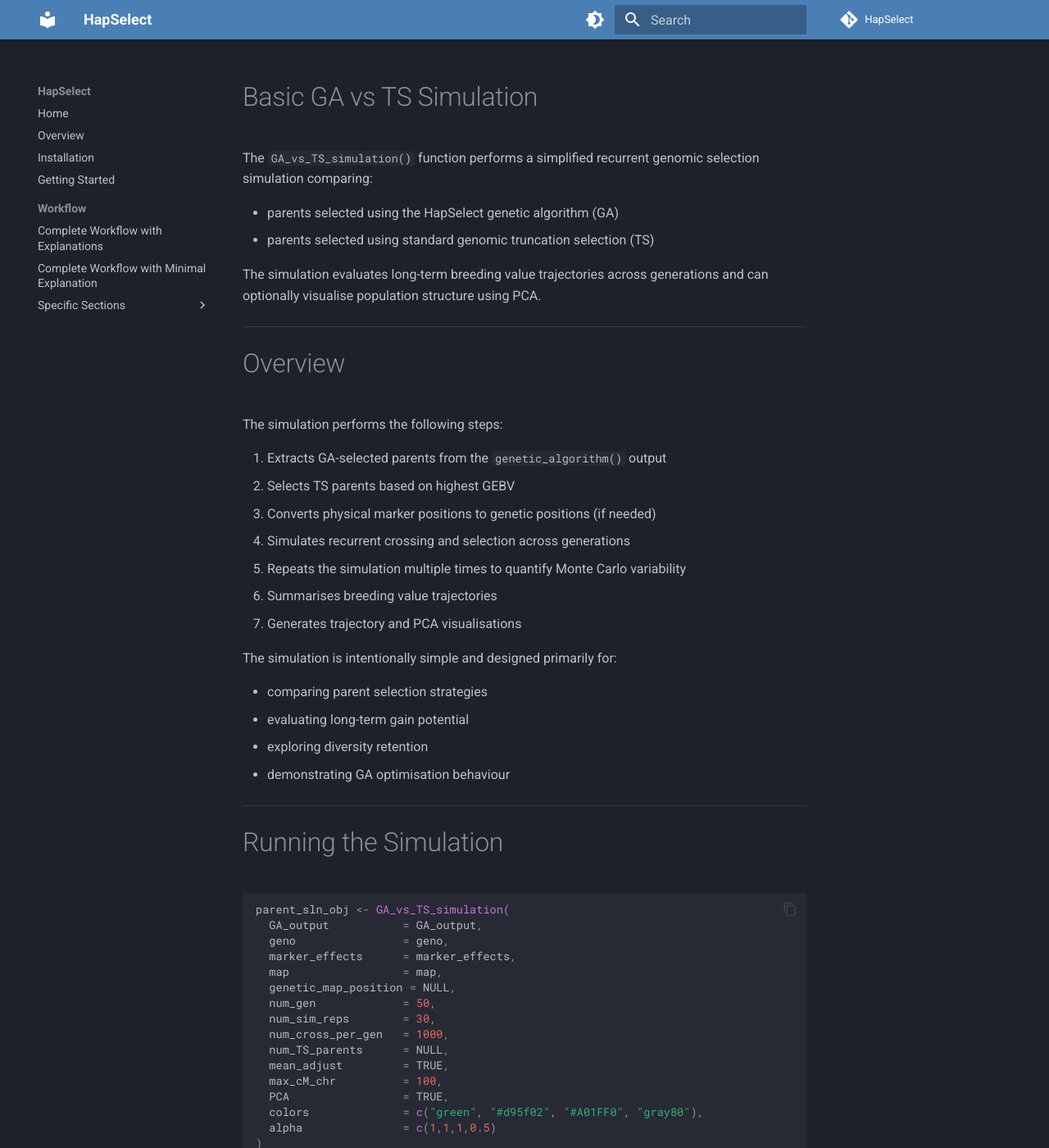
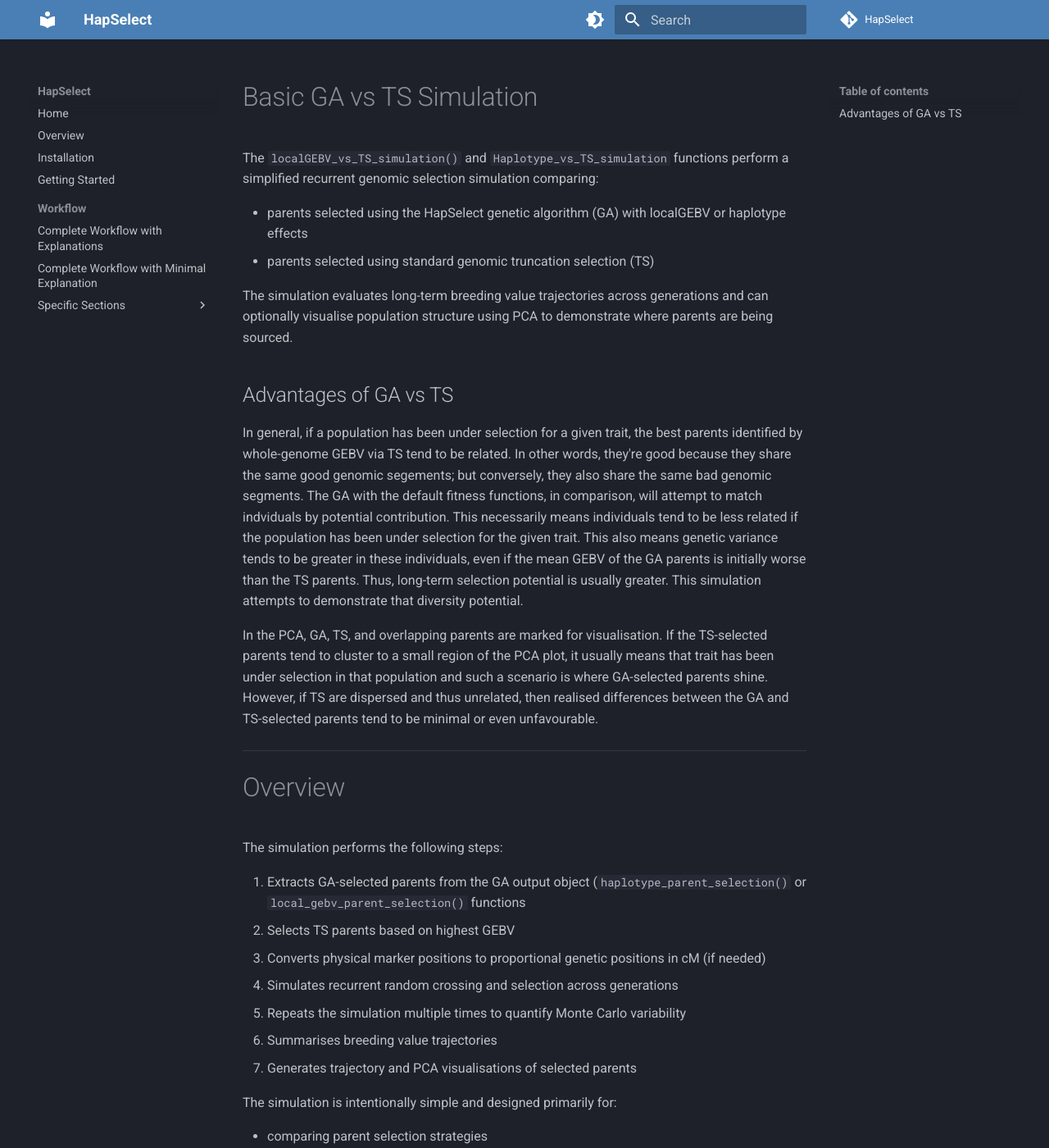
Before and after one commit to wrshf7/HapSelect-Docs, an MkDocs documentation site: the page built from docs/workflow/basic-simulation.md, in a window 1280 px wide and 1400 px high. Shown: the whole window at 82% size. Built offline with MkDocs 1.6.1 and Material for MkDocs 9.7.7, drawn with Linux system fonts in a browser that asks for light colours; comment, search, counter and statistics services are not loaded; some of the changed text lies outside the part shown.

Commit message:
Update basic-simulation.md

````diff
--- a/docs/workflow/basic-simulation.md
+++ b/docs/workflow/basic-simulation.md
@@ -1,11 +1,17 @@
 # Basic GA vs TS Simulation
 
-The `GA_vs_TS_simulation()` function performs a simplified recurrent genomic selection simulation comparing:
+The `localGEBV_vs_TS_simulation()` and `Haplotype_vs_TS_simulation` functions perform a simplified recurrent genomic selection simulation comparing:
 
-- parents selected using the HapSelect genetic algorithm (GA)
+- parents selected using the HapSelect genetic algorithm (GA) with localGEBV or haplotype effects
 - parents selected using standard genomic truncation selection (TS)
 
-The simulation evaluates long-term breeding value trajectories across generations and can optionally visualise population structure using PCA.
+The simulation evaluates long-term breeding value trajectories across generations and can optionally visualise population structure using PCA to demonstrate where parents are being sourced.
+
+## Advantages of GA vs TS
+
+In general, if a population has been under selection for a given trait, the best parents identified by whole-genome GEBV via TS tend to be related. In other words, they're good because they share the same good genomic segements; but conversely, they also share the same bad genomic segments. The GA with the default fitness functions, in comparison, will attempt to match indviduals by potential contribution. This necessarily means individuals tend to be less related if the population has been under selection for the given trait. This also means genetic variance tends to be greater in these individuals, even if the mean GEBV of the GA parents is initially worse than the TS parents. Thus, long-term selection potential is usually greater. This simulation attempts to demonstrate that diversity potential.
+
+In the PCA, GA, TS, and overlapping parents are marked for visualisation. If the TS-selected parents tend to cluster to a small region of the PCA plot, it usually means that trait has been under selection in that population and such a scenario is where GA-selected parents shine. However, if TS are dispersed and thus unrelated, then realised differences between the GA and TS-selected parents tend to be minimal or even unfavourable.
 
 ---
 
@@ -13,13 +19,13 @@
 
 The simulation performs the following steps:
 
-1. Extracts GA-selected parents from the `genetic_algorithm()` output
+1. Extracts GA-selected parents from the GA output object (`haplotype_parent_selection()` or `local_gebv_parent_selection()` functions
 2. Selects TS parents based on highest GEBV
-3. Converts physical marker positions to genetic positions (if needed)
-4. Simulates recurrent crossing and selection across generations
+3. Converts physical marker positions to proportional genetic positions in cM (if needed)
+4. Simulates recurrent random crossing and selection across generations
 5. Repeats the simulation multiple times to quantify Monte Carlo variability
 6. Summarises breeding value trajectories
-7. Generates trajectory and PCA visualisations
+7. Generates trajectory and PCA visualisations of selected parents
 
 The simulation is intentionally simple and designed primarily for:
 
@@ -33,22 +39,44 @@
 # Running the Simulation
 
 ```r
-parent_sln_obj <- GA_vs_TS_simulation(
-  GA_output           = GA_output,
-  geno                = geno,
-  marker_effects      = marker_effects,
-  map                 = map,
+#localGEBV
+localGEBV_Sim  <- localGEBV_vs_TS_simulation(
+  GA_output            = localGEBV_parent_obj,
+  geno                 = geno,
+  marker_effects       = marker_effects,
+  map                  = map,
   genetic_map_position = NULL,
-  num_gen             = 50,
-  num_sim_reps        = 30,
-  num_cross_per_gen   = 1000,
-  num_TS_parents      = NULL,
-  mean_adjust         = TRUE,
-  max_cM_chr          = 100,
-  PCA                 = TRUE,
-  colors              = c("green", "#d95f02", "#A01FF0", "gray80"),
-  alpha               = c(1,1,1,0.5)
+  num_gen              = 50,
+  num_sim_reps         = 30,
+  num_cross_per_gen    = 1000,
+  num_TS_parents       = NULL,
+  mean_adjust          = TRUE,
+  maximize             = TRUE,
+  max_cM_chr           = 100,
+  PCA                  = TRUE,
+  colors               = c("green", "#d95f02", "#A01FF0", "gray80"),
+  alpha                = c(1,1,1,0.5)
 )
+
+#Haplotype
+Haplotype_Sim  <- Haplotype_vs_TS_simulation(
+  GA_output            = haplotype_parent_obj,
+  geno_phased          = geno,
+  marker_effects       = marker_effects,
+  map                  = map,
+  genetic_map_position = NULL,
+  num_gen              = 50,
+  num_sim_reps         = 30,
+  num_cross_per_gen    = 100,
+  num_TS_parents       = NULL,
+  mean_adjust          = TRUE,
+  maximize             = TRUE,
+  max_cM_chr           = 100,
+  PCA                  = TRUE,
+  colors               = c("green", "#d95f02", "#A01FF0", "gray80"),
+  alpha                = c(1,1,1,0.5)
+)
+
 ```
 
 ---
@@ -57,8 +85,8 @@
 
 | Parameter | Description |
 |:---|:---|
-| `GA_output` | Output object returned from `genetic_algorithm()` |
-| `geno` | Genotype dataframe used throughout the HapSelect workflow |
+| `GA_output` | Output object returned from `local_gebv_parent_selection()` or `haplotype_parent_selection()` |
+| `geno` | Genotype/Haplotype dataframe used throughout the HapSelect workflow |
 | `marker_effects` | Marker effects dataframe |
 | `map` | Ordered map dataframe |
 
@@ -68,33 +96,23 @@
 
 | Parameter | Default | Description |
 |:---|:---|:---|
-| `genetic_map_position` | `NULL` | Optional vector of genetic map positions in cM |
+| `genetic_map_position` | `NULL` | Optional vector of genetic map positions in cM - defined proportional to physical position if `NULL` |
 | `num_gen` | `50` | Number of recurrent selection generations |
 | `num_sim_reps` | `30` | Number of simulation replicates |
-| `num_cross_per_gen` | `1000` | Number of progeny generated per generation |
-| `num_TS_parents` | `NULL` | Number of truncation-selected parents |
-| `mean_adjust` | `TRUE` | Whether to internally center markers |
-| `max_cM_chr` | `100` | Chromosome genetic length assumption if no genetic map is supplied |
+| `num_cross_per_gen` | `1000` | Number of progeny generated per generation by random mating |
+| `num_TS_parents` | `NULL` | Number of truncation-selected parents, default is the same as supplied GA parents |
+| `mean_adjust` | `TRUE` | Whether to internally center markers for TS GEBV |
+| `maximize` | `TRUE` | If `TRUE`, assumes larger GEBV is better. If `FALSE`, tries to minimize GEBV |
+| `max_cM_chr` | `100` | Per-chromosome genetic length assumption if no genetic map is supplied |
 | `PCA` | `TRUE` | Whether to compute PCA visualisation |
-| `colors` | `c("green", "#d95f02", "#A01FF0", "gray80")` | Plot colors |
-| `alpha` | `c(1,1,1,0.5)` | PCA transparency values |
+| `colors` | `c("green", "#d95f02", "#A01FF0", "gray80")` | Plot colors for GA, TS, Overlap, and Not Selected individuals |
+| `alpha` | `c(1,1,1,0.5)` | PCA transparency values for GA, TS, Overlap, and Not Selected individuals |
 
 ---
 
 # Simulation Workflow
 
-## 1. Parent Extraction
-
-The function extracts:
-
-- GA-selected parents from `GA_output`
-- TS-selected parents based on highest GEBV
-
-If `num_TS_parents = NULL`, the number of TS parents automatically matches the number of GA parents.
-
----
-
-## 2. Marker Compatibility Checks
+## 1. Marker Compatibility Checks
 
 The function internally verifies that:
 
@@ -121,13 +139,14 @@
 
 If `mean_adjust = TRUE`, markers are internally centered before GEBV calculation.
 
-This should remain `TRUE` in almost all analyses.
+This should remain `TRUE` in almost all analyses, but in practice will not affect the simulation because it will not change GEBV ranking.
 
 ---
 
-## 4. TS Parent Selection
+## 3. TS Parent Selection
 
-Truncation-selected parents are chosen as the individuals with the highest GEBV values.
+Truncation-selected parents are chosen as the individuals with the highest (or lowest when `maximize = FALSE` GEBV values.
+
 
 Example:
 
@@ -136,6 +155,9 @@
 ```
 
 selects the top 20 individuals ranked by GEBV.
+
+If `num_TS_parents = NULL`, the number of TS parents automatically matches the number of GA parents.
+
 
 ---
 
@@ -147,9 +169,10 @@
 
 ---
 
-## Using a True Genetic Map (Recommended)
+### Using a True Genetic Map (Recommended)
 
 ```r
+#example of how to supply the genetic map positions
 genetic_map_position = map$cM
 ```
 
@@ -202,13 +225,7 @@
 3. Random crosses generate the next generation
 4. The process repeats for `num_gen` generations
 
-This procedure is independently repeated:
-
-```r
-num_sim_reps
-```
-
-times to quantify stochastic simulation variability.
+This procedure is independently repeated `num_sim_reps` times to quantify stochastic simulation variability. Variability is derived from recombination differences, random mating sampling, Mendelian sampling (random inheritance), and, in the case of unphased data, random phasing of heterozygotes initially.
 
 ---
 
@@ -240,6 +257,7 @@
 - recombination randomness
 - stochastic inheritance
 - random mating patterns
+- random phasing (if using dosage heterozygotes)
 
 ### Larger Values
 
@@ -267,6 +285,7 @@
 - stronger selection intensity
 - greater opportunity for favourable recombination
 - smoother trajectories
+- more stable representation of genomic variability (i.e., less drift)
 
 Disadvantages:
 
@@ -285,7 +304,10 @@
 mean_adjust = TRUE
 ```
 
-This should only be disabled if you know what you are doing!
+This should only be disabled if you know what you are doing! However, in practice, it affects very little in this step.
+
+!!! Warning
+    Centering is currently not conducted in GenomicSimulation simulations - therefore, BV may be mean shifted!
 
 ---
 
@@ -305,6 +327,7 @@
 - diversity retention
 - population structure
 - overlap between strategies
+- presence of selection pressure
 
 ---
 
@@ -370,6 +393,7 @@
 list(
   Simulation_Plot,
   PCA_Plot,
+  Simulation_Summary,
   PCA_df
 )
 ```
@@ -405,6 +429,18 @@
 
 ---
 
+## `Simulation_Summary`
+
+A data frame in long-format giving the mean and standard deviation of simulation replicates at each generation for GA and TS.
+
+Access:
+
+```r
+parent_sln_obj$Simulation_Summary
+```
+
+---
+
 ## `PCA_df`
 
 A dataframe containing:
@@ -421,37 +457,11 @@
 
 ---
 
-# Example Workflow
-
-```r
-# Run GA
-GA_output <- genetic_algorithm(
-  localGEBV = haploblock_obj$Haplotype_Effect_Matrix_GA,
-  n_founders = 20
-)
-
-# Run simulation
-parent_sln_obj <- GA_vs_TS_simulation(
-  GA_output = GA_output,
-  geno = geno,
-  marker_effects = marker_effects,
-  map = map,
-  num_gen = 50,
-  num_sim_reps = 30
-)
-
-# Display plots
-parent_sln_obj$Simulation_Plot
-
-parent_sln_obj$PCA_Plot
-```
-
----
-
 # Notes
 
 - Simulations utilise random mating
-- Selection occurs entirely on GEBV
-- Missing genotype values are internally replaced prior to simulation
+- Selection each generation occurs entirely on GEBV (TS)
+- Missing genotype values are internally replaced prior to simulation (currently as heterozygous and randomly phased by GenomicSimulation)
 - Temporary files are automatically created and deleted internally
 - Simulations are stochastic and results will vary slightly between runs
+- Imputing before beginning HapSelect and providing a phased input for simulation (haplotype genotype matrix and function call, even if parent selection was with localGEBV) will reduce some of the stochastic behavior between runs
````
Also changed, not shown: other parts of docs/workflow/basic-simulation.md (+1 -1 lines).
